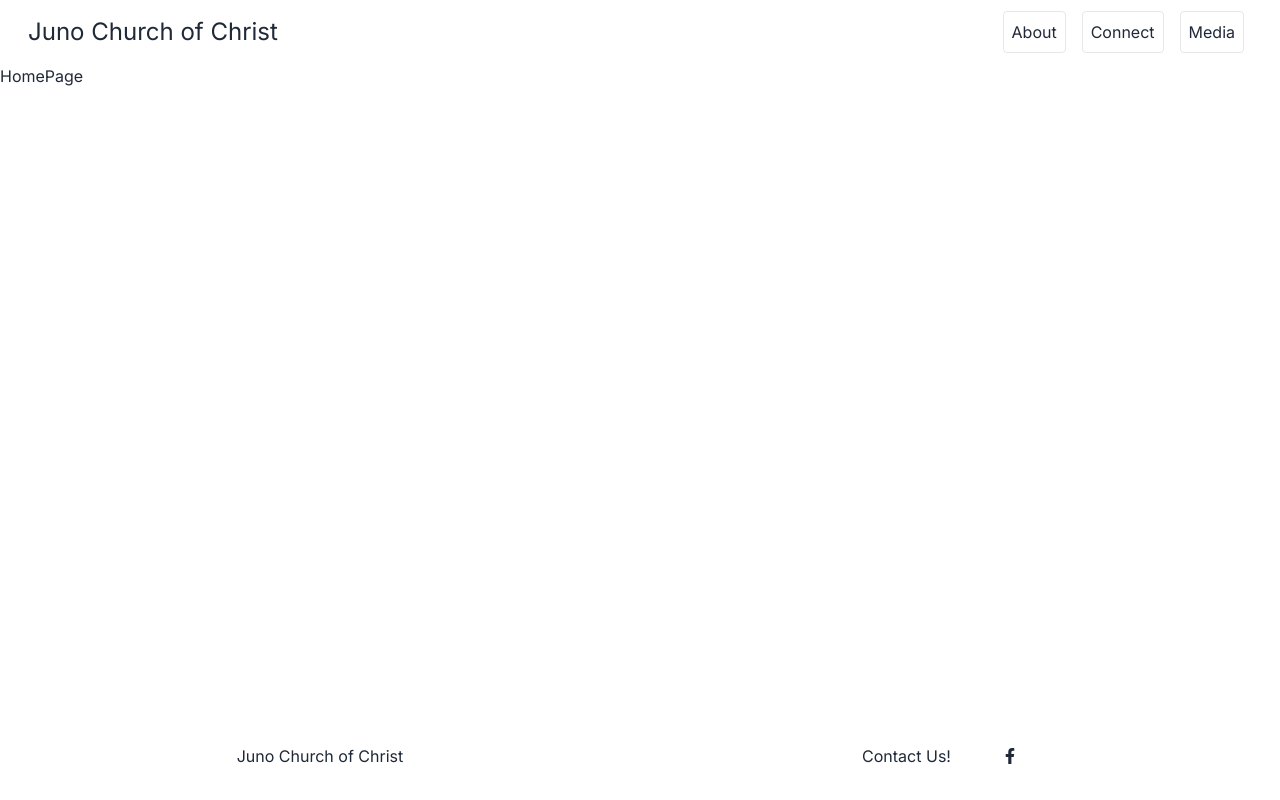
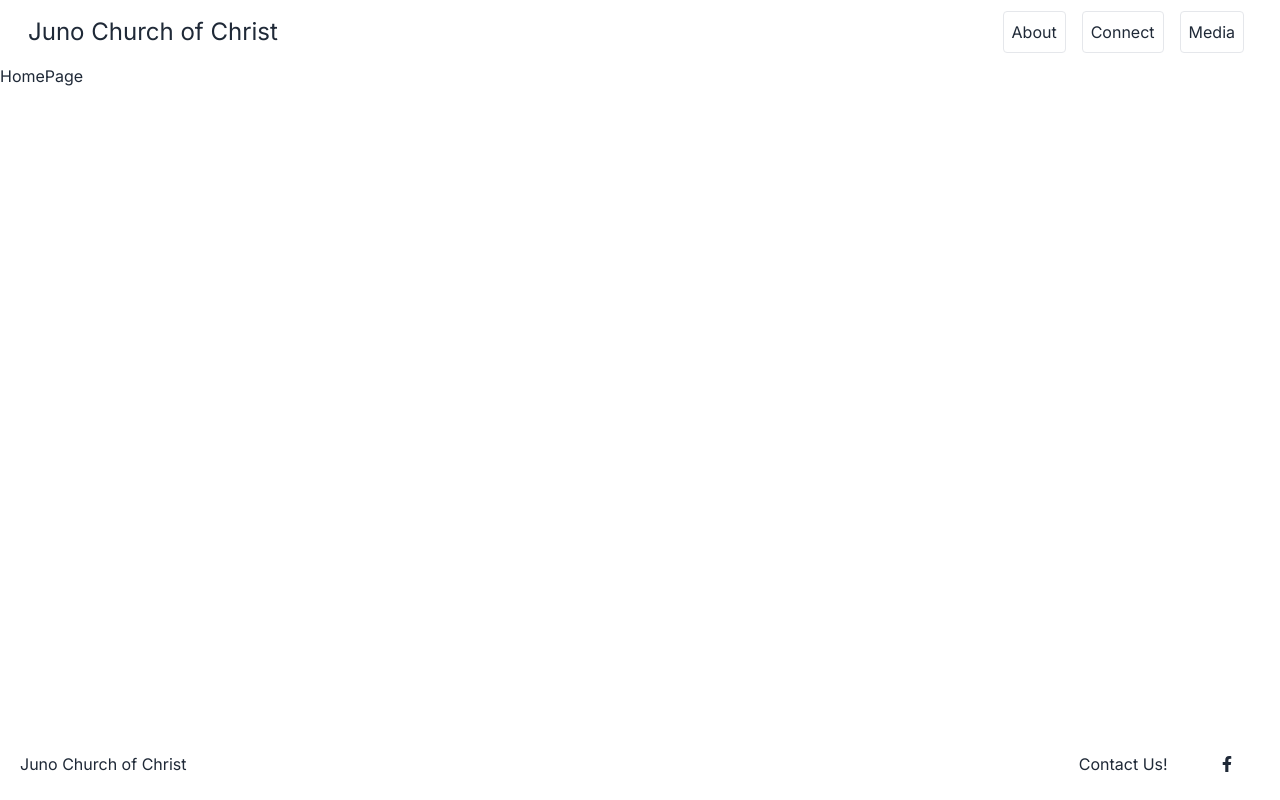
Before and after one commit to JunoChurchofChrist/JunoWebsite, a Next.js app: page / in a window 1280 px wide. Built offline with nearby package versions, Linux system fonts and the light colour scheme.

Commit message:
Edited footer style

```diff
--- a/app/components/Footer/Footer.tsx
+++ b/app/components/Footer/Footer.tsx
@@ -1,10 +1,12 @@
 import React from 'react';
 import { FaFacebookF } from 'react-icons/fa';
 import Link from 'next/link';
+import CenterText from '../CenterText';
 
 const Footer = () => {
   return (
-    <div className="px-5 min-w-screen flex justify-around items-baseline">
+    <CenterText className="px-5 h-[5vh] min-w-screen">
+      <div className="flex w-full justify-between items-baseline">
         <Link href="/">Juno Church of Christ</Link>
         <div className="w-1/6 flex justify-around items-center">
           <Link href="/connect">Contact Us!</Link>
@@ -16,6 +18,7 @@ const Footer = () => {
           </a>
         </div>
       </div>
+    </CenterText>
   );
 };
 
```
Lines whose indentation alone changed are shown as unchanged.
